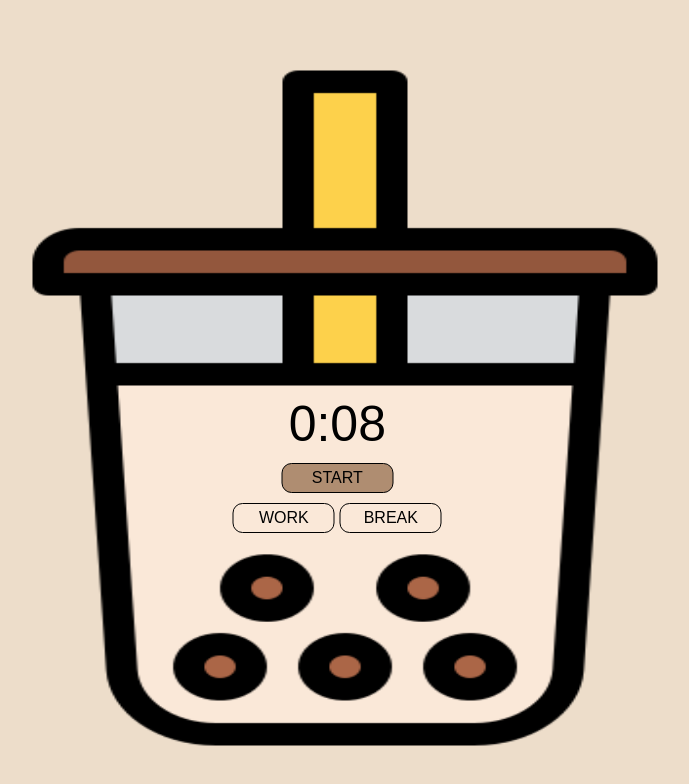
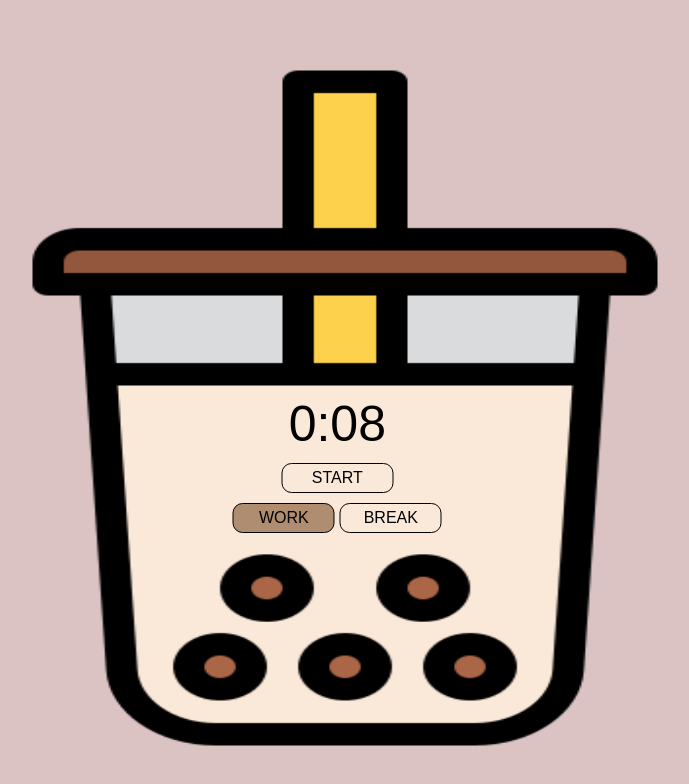
Before and after one commit to glin18/boba-pomodoro, a React (Create React App) app: page / in a window 1280 px wide. Shown: the top 784 px of the page, without its empty margins (303-992 px from the left). Built offline with nearby package versions, Linux system fonts and the light colour scheme.

Commit message:
Create background color change classes

```diff
--- a/src/App.css
+++ b/src/App.css
@@ -1,9 +1,19 @@
 body{
   width: 100%;
   min-height: 100vh;
-  background-color: rgb(237, 221, 202);
+  /* background-color: rgb(237, 221, 202); */
+  background-color: rgb(219, 195, 195);
+  /* background-color: rgb(170, 198, 170); */
   overflow: hidden;
   font-family:Arial, Helvetica, sans-serif
+}
+
+.work{
+  background-color: rgb(219, 195, 195);
+}
+
+.rest{
+  background-color: rgb(170, 198, 170);
 }
 
 .bg{
@@ -40,7 +50,7 @@ body{
   width: 100px;
   text-align: center;
   cursor: pointer;
-  background-color: rgb(175, 141, 113);
+  /* background-color: rgb(175, 141, 113); */
 }
 
 .stage{
@@ -59,8 +69,12 @@ body{
   /* background-color: rgb(175, 141, 113); */
 }
 
+.active{
+  background-color: rgb(175, 141, 113);
+}
+
 .button:hover{
-  opacity: 1;
+  background-color: rgb(175, 141, 113);
 }
 
 @media (min-width: 1000px){
```
